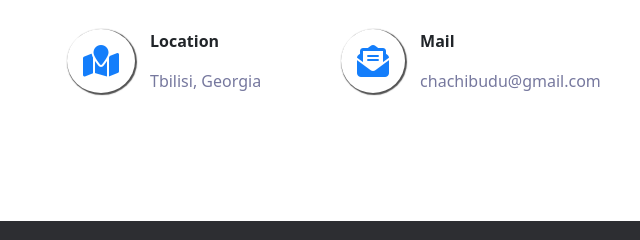
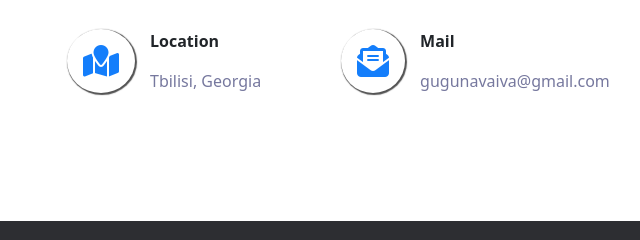
Before and after one commit to ivikogugunava/ivikogugunava.github.io, a plain HTML site: page newportfolio/index.html in a window 1280 px wide. Shown: the part 4019-4259 px from the top of the page, 3-643 px from the left. Drawn offline with nearby package versions, Linux system fonts and the light colour scheme.

Commit message:
Update index.html

```diff
--- a/newportfolio/index.html
+++ b/newportfolio/index.html
@@ -168,7 +168,7 @@
                     <i class="fa-solid fa-envelope-open-text"></i>
                     <div>
                         <p>Mail</p>
-                        <a href="mailto:gugunavaiva@gmail.com">chachibudu@gmail.com</a>
+                        <a href="mailto:gugunavaiva@gmail.com">gugunavaiva@gmail.com</a>
                     </div>
                 </div>
             </div>
```
